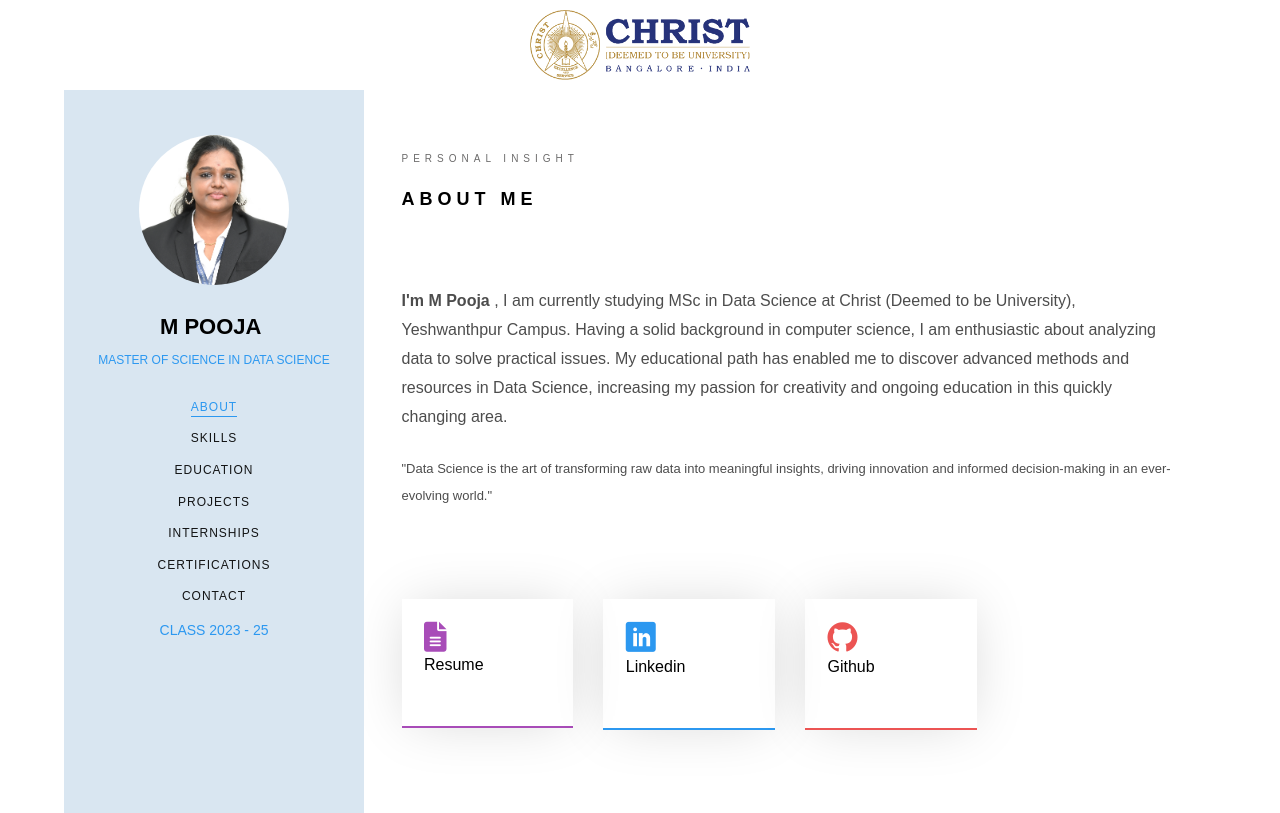
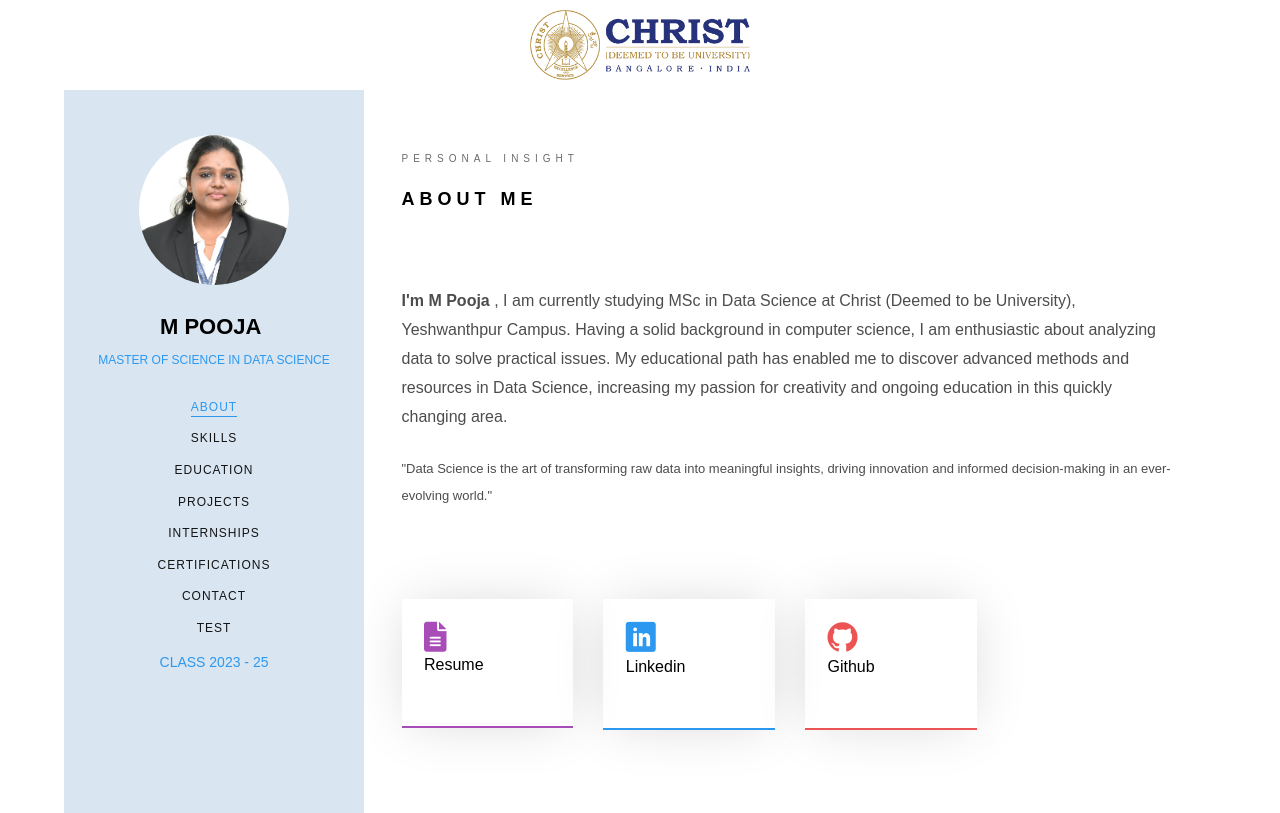
Before and after one commit to mpooja968/PersonalProfile, a plain HTML site: page index.html in a window 1280 px wide. Shown: the top 813 px of the page. Drawn offline with Linux system fonts and the light colour scheme; a web font is replaced by a local one.

Commit message:
index.html

```diff
--- a/index.html
+++ b/index.html
@@ -80,6 +80,7 @@
 							<li><a href="#" data-nav-section="internship">Internships</a></li>
 							<li><a href="#" data-nav-section="certificate">Certifications</a></li>
 							<li><a href="#" data-nav-section="contact">Contact</a></li>
+							<li><a href="#" data-nav-section="contact">Test</a></li>
 
 						</ul>
 
```
